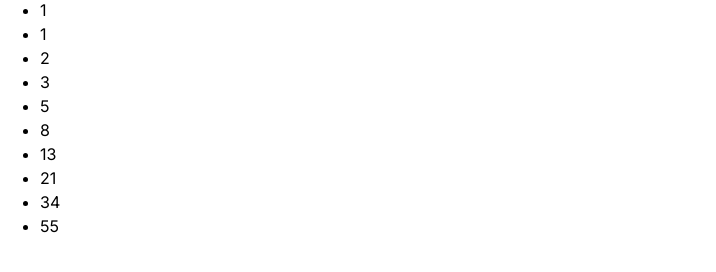
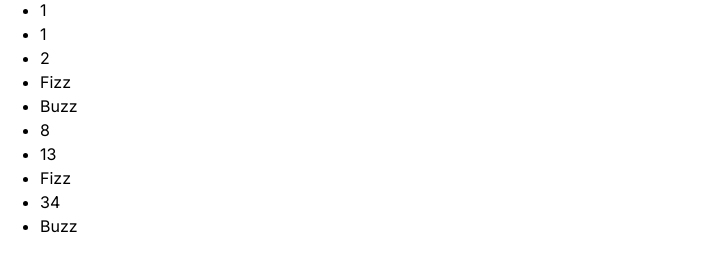
Before and after one commit to TyTerror/fizzbuzz, a Next.js app: page /combined in a window 1280 px wide. Shown: the part 366-638 px from the top of the page, without its empty margins (0-716 px from the left). Built offline with nearby package versions, Linux system fonts and the light colour scheme.

Commit message:
Fix bug where numbers aren't displaying properly

```diff
--- a/src/app/combined/page.tsx
+++ b/src/app/combined/page.tsx
@@ -26,7 +26,7 @@ export default function Combined() {
     };
 
     const {y, z} = fibonacciParameters;
-    const numbers = fibonacci(range, y, z).map(x => fizzBuzz(Number(x), divisors));
+    const numbers = fibonacci(range, y, z).map(x => fizzBuzz(x, divisors));
     return (
         <main className="px-5">
             <form onSubmit={onSubmit} className="flex flex-col gap-5">
--- a/src/ui/List.tsx
+++ b/src/ui/List.tsx
@@ -1,6 +1,6 @@
 export function List(props: { items: string[] }) {
     return (
-        <ul className="list-disc p-5">
+        <ul className="list-disc p-5 break-words">
             {props.items.map((item, index) => <li key={index}>{item}</li>)}
         </ul>
     );
--- a/src/utils/fizzbuzz.ts
+++ b/src/utils/fizzbuzz.ts
@@ -11,11 +11,11 @@ export function fizzBuzzUpTo(n: number, divisors: Divisor[]): string[] {
     return results;
 }
 
-export function fizzBuzz(n: number, divisors: Divisor[]): string {
+export function fizzBuzz(n: bigint, divisors: Divisor[]): string {
     let result = "";
-    for (const divisor of divisors) {
-        if (n % divisor.divisor === 0n) {
-            result += divisor.label;
+    for (const { divisor, label } of divisors) {
+        if (n % BigInt(divisor) === 0n) {
+            result += label;
         }
     }
     if (result == "") {
```
